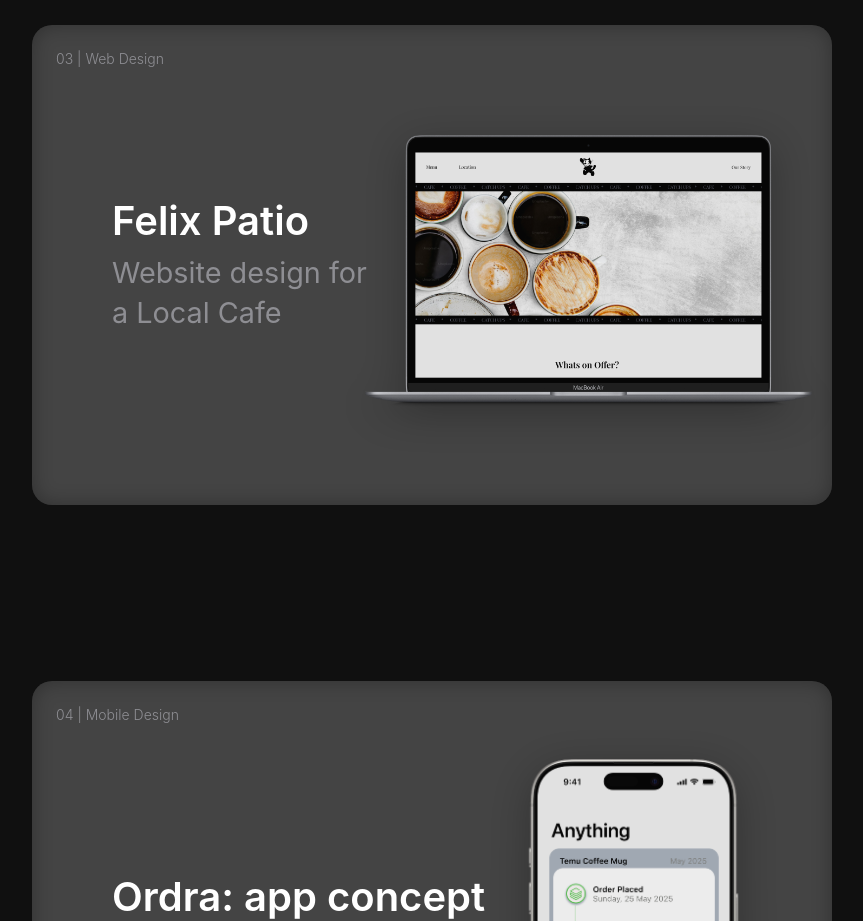
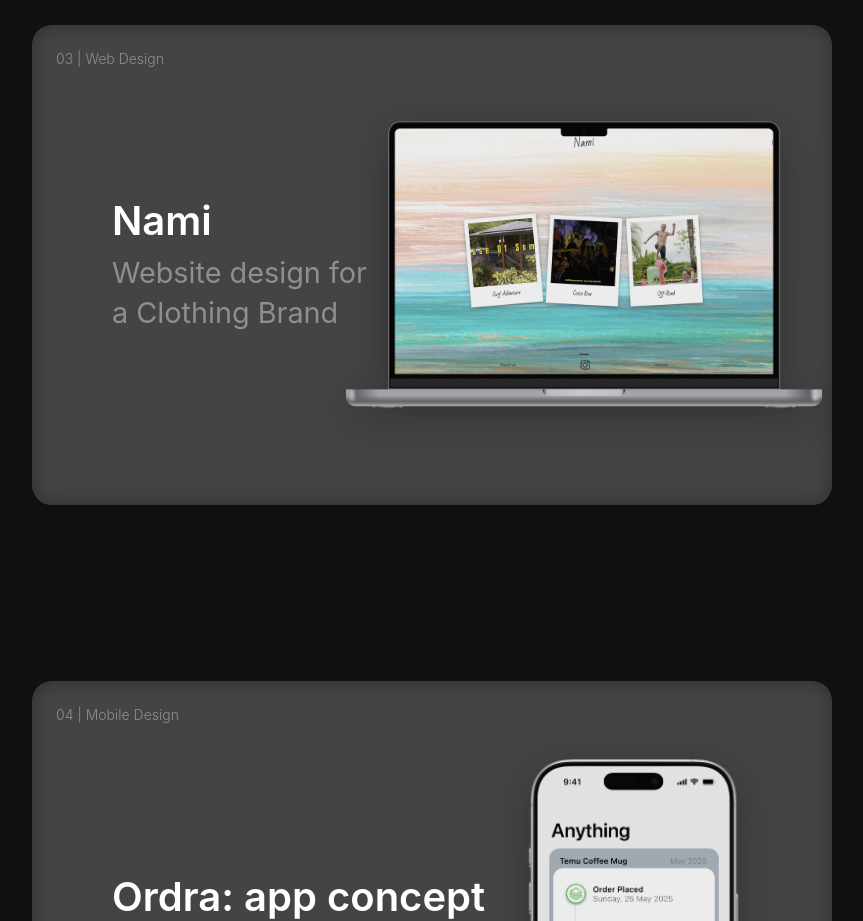
Before and after one commit to JoshArena/portfolio, a plain HTML site: page index.html in a window 1280 px wide. Shown: the part 3080-4001 px from the top of the page, without its empty margins (208-1071 px from the left). Drawn offline with Linux system fonts and the light colour scheme; a web font is replaced by a local one.

Commit message:
Update Nami card with Navi.png image and clothing brand description

```diff
--- a/index.html
+++ b/index.html
@@ -254,17 +254,17 @@
                     </div>
 
                     <div class="card-container">
-                        <a href="felix-patrio-case-study.html" class="card-link">
+                        <a href="https://nami-gules.vercel.app/" target="_blank" class="card-link">
                             <div class="reusable-card felix-card">
                                 <div class="card-placeholder-text">
                                     03 | Web Design
                                 </div>
                                 <div class="card-content">
-                                    <h3 class="card-heading">Felix Patio</h3>
-                                    <p class="card-subheading">Website design for<br>a Local Cafe</p>
+                                    <h3 class="card-heading">Nami</h3>
+                                    <p class="card-subheading">Website design for<br>a Clothing Brand</p>
                                 </div>
                                 <div class="card-image-felix">
-                                    <img src="felix cafe.png" alt="Felix Patio Cafe website design showing modern cafe branding and layout" class="card-app-image-felix" loading="lazy">
+                                    <img src="Navi.png" alt="Nami website design showing modern clothing brand branding and layout" class="card-app-image-felix" loading="lazy">
                                 </div>
                             </div>
                         </a>
```
Also changed, not shown: Navi.png (added), 1 other file.
